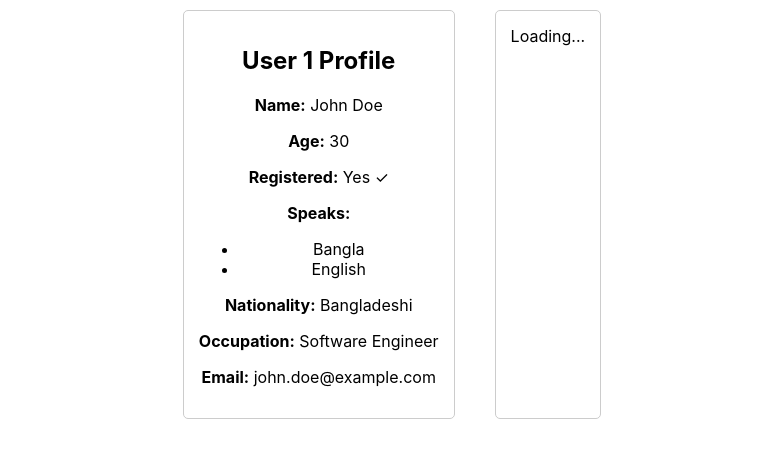
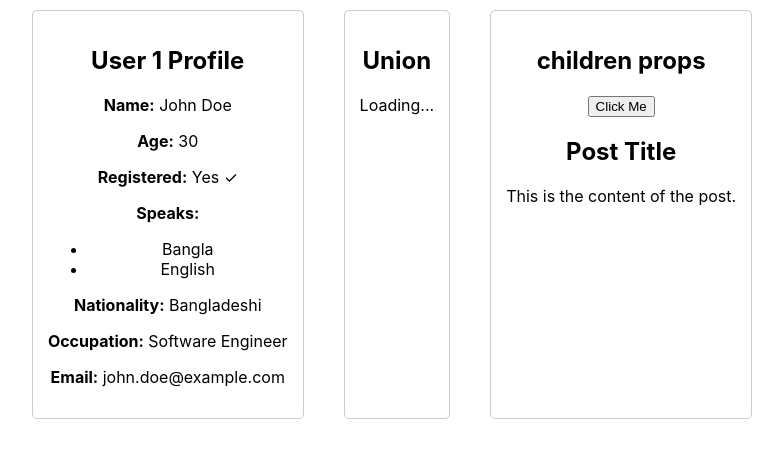
Before and after one commit to Mezbahul-241-15-929/React-TypeScript, a React (Create React App) app: page / in a window 1280 px wide. Shown: the top 458 px of the page, without its empty margins (248-1031 px from the left). Built offline with nearby package versions, Linux system fonts and the light colour scheme.

Commit message:
children props

```diff
--- a/src/App.tsx
+++ b/src/App.tsx
@@ -3,6 +3,8 @@ import logo from './logo.svg';
 import './App.css';
 import User1 from './components/user1';
 import DataFetch from './components/DataFetch';
+import Button from './components/Children Props/Button';
+import Post from './components/Children Props/Post';
 
 const user1={
   nationality: "Bangladeshi",
@@ -26,7 +28,14 @@ function App() {
         />
 
         <div style={{ border: '1px solid #ccc', padding: '15px', margin: '10px', borderRadius: '5px' }}>
+          <h2>Union</h2>
           <DataFetch status="loading" />
+        </div>
+
+        <div style={{ border: '1px solid #ccc', padding: '15px', margin: '10px', borderRadius: '5px' }}>
+          <h2>children props</h2>
+          <Button>Click Me</Button>
+          <Post />
         </div>
 
       </main>
--- /dev/null
+++ b/src/components/Children Props/Button.tsx
@@ -0,0 +1,15 @@
+import React from 'react';
+
+type ButtonProps={
+    children: React.ReactNode;
+}
+
+const Button = ({ children }: ButtonProps) => {
+    return (
+        <div>
+            <button>{children}</button>
+        </div>
+    );
+};
+
+export default Button;
--- /dev/null
+++ b/src/components/Children Props/Card.tsx
@@ -0,0 +1,11 @@
+import React from 'react';
+
+const Card = ({children}:{children: React.ReactNode}) => {
+    return (
+        <div>
+            {children}
+        </div>
+    );
+};
+
+export default Card;
--- /dev/null
+++ b/src/components/Children Props/Post.tsx
@@ -0,0 +1,13 @@
+import React from 'react';
+import Card from './Card';
+
+const Post = () => {
+    return (
+        <Card>
+            <h2>Post Title</h2>
+            <p>This is the content of the post.</p>
+        </Card>
+    );
+};
+
+export default Post;
```
